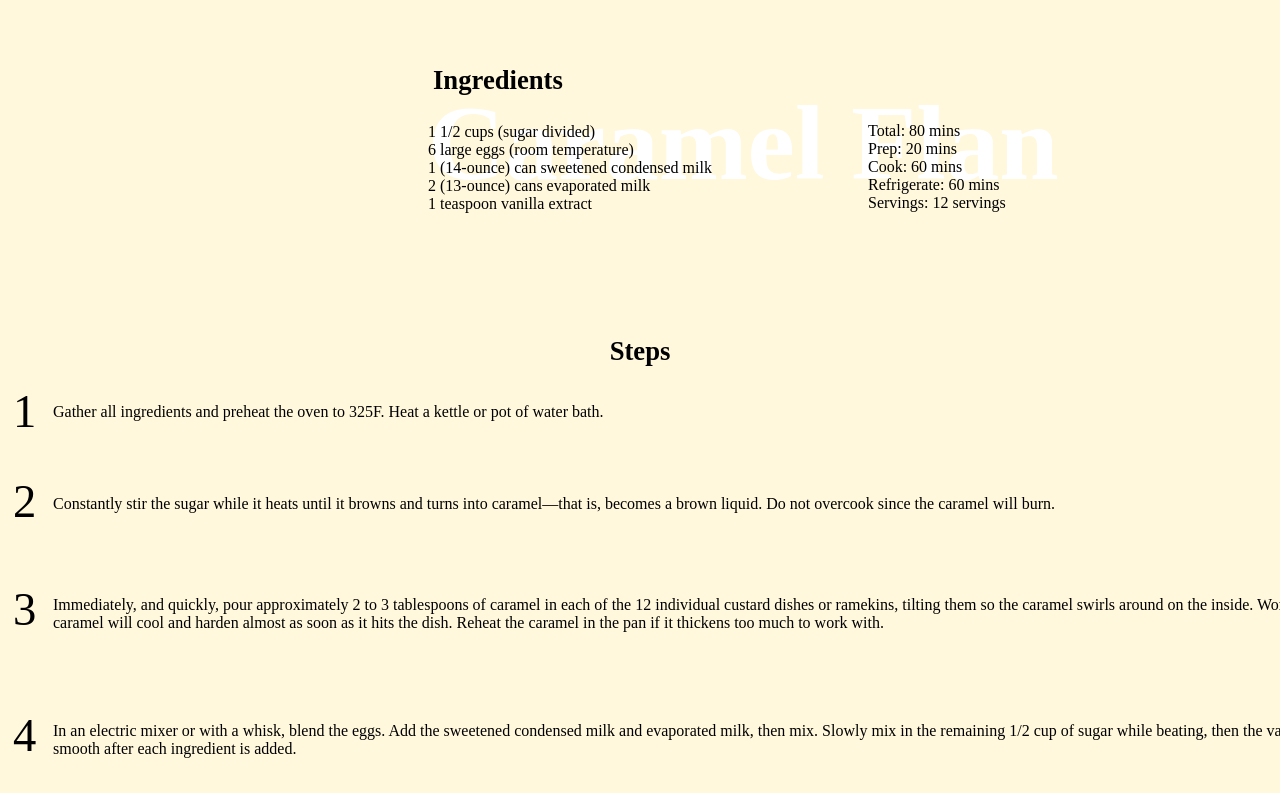
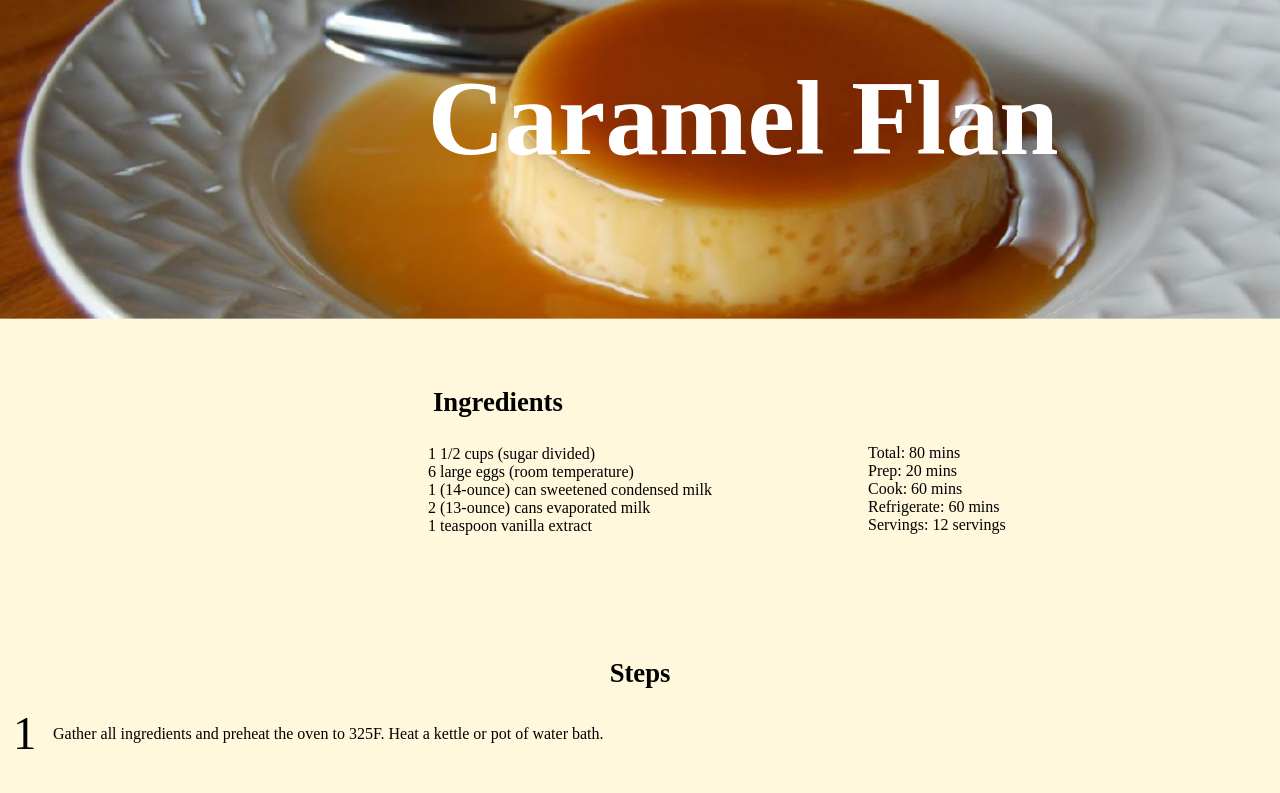
Before and after one commit to gmclif1/FlanRecipe, a plain HTML site: page index.html in a window 1280 px wide. Shown: the top 793 px of the page. Drawn offline with Linux system fonts and the light colour scheme; a web font is replaced by a local one.

Commit message:
Update index.html

```diff
--- a/index.html
+++ b/index.html
@@ -11,7 +11,7 @@
     <div class="container">
      <h1>Caramel Flan</h1>
 
-<img src="flanboi/oklasttime.jpg">
+<img src="oklasttime.jpg">
 
      </div>
 
```
